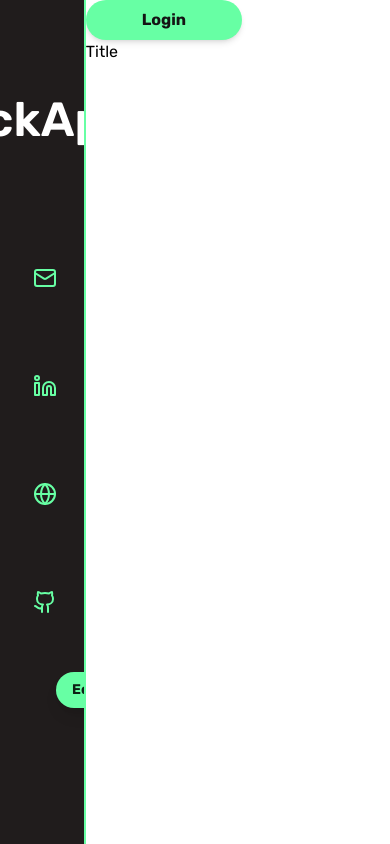
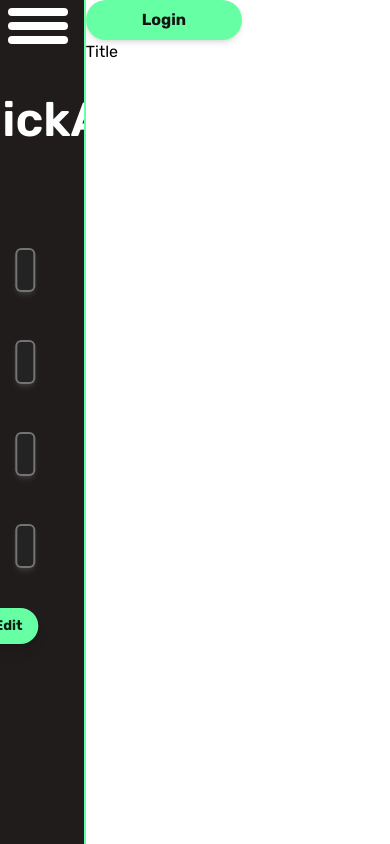
Before and after one commit to kevinliu399/QuickApply, a React (Create React App) app: page / in a window 390 px wide. Built offline with nearby package versions, Linux system fonts and the light colour scheme.

Commit message:
FIX: Constant size textbox

```diff
--- a/src/components/Sidebar/Sidebar.css
+++ b/src/components/Sidebar/Sidebar.css
@@ -1,55 +1,96 @@
 @import url('https://fonts.googleapis.com/css2?family=Rubik:ital,wght@0,300..900;1,300..900&display=swap');
 
+/* Sidebar.css */
+.icon-container {
+  flex: 0 0 20%; /* Icon takes up 20% of the width */
+  display: flex;
+  justify-content: center;
+  align-items: center;
+}
+
+.textbox-container {
+  flex: 1; /* Textbox takes up the remaining 80% of the width */
+  display: flex;
+  align-items: center;
+}
 
 
-.toggleButton {
-    width: 100%;
-    height: 100px;
-    display: flex;
-    align-items: center;
-    justify-content: flex-end;
+/* HAMBURGER MENU * */
+:root {
+  --bar-width: 60px;
+  --bar-height: 8px;
+  --hamburger-gap: 6px;
+  --foreground: white;
+  --background: white;
+  --hamburger-margin: 8px;
+  --animation-timing: 200ms ease-in-out;
+  --hamburger-height: calc(var(--bar-height) * 3 + var(--hamburger-gap) * 2);
 }
 
-  .toggleButton svg {
-    font-size: 50px;
-  }
-  .toggleButton button {
-    margin-right: 20px;
-    background-color: transparent;
-    border: none;
-    color: white;
+.hamburger-menu {
+  --x-width: calc(var(--hamburger-height) * 1.41421356237);
+
+  display: flex;
+  flex-direction: column;
+  gap: var(--hamburger-gap);
+  width: max-content;
+  position: absolute;
+  top: var(--hamburger-margin);
+  left: var(--hamburger-margin);
+  z-index: 2;
   cursor: pointer;
 }
 
-  @media only screen and (max-width: 900px) {
-    .navbar a {
-      width: 70px;
-    }
+.hamburger-menu:has(input:focus-visible)::before,
+.hamburger-menu:has(input:focus-visible)::after,
+.hamburger-menu input:focus-visible {
+  box-shadow: 0 0 0 1px var(--foreground);
 }
 
-  @media only screen and (max-width: 600px) {
-    .toggleButton {
-      display: flex;
-    }
-    #close sidebar {
-      display: none;
-    }
+.hamburger-menu::before,
+.hamburger-menu::after,
+.hamburger-menu input {
+  content: "";
+  width: var(--bar-width);
+  height: var(--bar-height);
+  background-color: var(--foreground);
+  border-radius: 9999px;
+  transform-origin: left center;
+  transition: opacity var(--animation-timing), width var(--animation-timing),
+    rotate var(--animation-timing), translate var(--animation-timing),
+    background-color var(--animation-timing);
 }
 
-  @media only screen and (min-width: 600px) {
-    .toggleButton {
-      display: none;
+.hamburger-menu input {
+  appearance: none;
+  padding: 0;
+  margin: 0;
+  outline: none;
+  pointer-events: none;
 }
 
-    .hiddenLinks {
-      display: none;
+.hamburger-menu:has(input:checked)::before {
+  rotate: 45deg;
+  width: var(--x-width);
+  translate: 0 calc(var(--bar-height) / -2);
 }
 
-    #open {
-      height: 100px;
+.hamburger-menu:has(input:checked)::after {
+  rotate: -45deg;
+  width: var(--x-width);
+  translate: 0 calc(var(--bar-height) / 2);
 }
 
-    #open .sidebar-content {
-      flex-direction: row;
+.hamburger-menu input:checked {
+  opacity: 0;
+  width: 0;
 }
+
+.sidebar {
+  transition: translate var(--animation-timing);
+  translate: -150%;
 }
+
+.hamburger-menu:has(input:checked) + .sidebar {
+  translate: 0;
+}
--- a/src/components/Sidebar/Sidebar.tsx
+++ b/src/components/Sidebar/Sidebar.tsx
@@ -3,18 +3,18 @@
 import './Sidebar.css';
 
 
-// TextWithCopyIcon component
 const TextWithCopyIcon: React.FC<{ text: string, isEditing: boolean, onChange: (event: ChangeEvent<HTMLInputElement>) => void, onCopy: () => void, onClear: () => void }> = ({ text, isEditing, onChange, onCopy, onClear }) => (
-  <div className="bg-[#232323] rounded-md p-2 flex items-center flex-1 ml-2 border-2 border-[rgba(169,169,169,0.6)]" style={{ boxShadow: '0 4px 6px -1px rgba(255, 255, 255, 0.1), 0 2px 4px -1px rgba(255, 255, 255, 0.06)' }}>
+  <div className="bg-[#232323] overflow-hidden rounded-md p-2 flex items-center ml-2 border-2 border-[rgba(169,169,169,0.6)] " style={{ width: '100%', boxShadow: '0 4px 6px -1px rgba(255, 255, 255, 0.1), 0 2px 4px -1px rgba(255, 255, 255, 0.06)' }}>
     {isEditing ? (
       <input
         type="text"
         value={text}
         onChange={onChange}
-        className="flex-1 bg-[#232323] text-[rgba(169,169,169,0.6)] border-none outline-none font-rubik text-sm"
+        className="flex-1 bg-[#232323] text-[rgba(169,169,169,0.6)] border-none outline-none font-rubik text-sm "
+        style={{ width: '100%' }}
       />
     ) : (
-      <span className="flex-1 text-[rgba(169,169,169,0.6)] font-rubik text-sm">{text}</span>
+      <span className="flex-1 text-[rgba(169,169,169,0.6)] font-rubik text-sm" style={{ overflow: 'hidden', textOverflow: 'ellipsis', whiteSpace: 'nowrap'}}>{text}</span>
     )}
     {isEditing ? (
       <X
@@ -99,6 +99,10 @@
 
   return (
     <div className="bg-[#201c1c] flex flex-col items-center p-4 h-screen">
+      <label className="hamburger-menu">
+        <input type="checkbox"/>
+      </label>
+      <div className="sidebar w-full">
         <h1 className="text-5xl mb-20 mt-20 font-rubik font-semibold text-center text-[rgba(255,255,255)]">
           QuickApply
         </h1>
@@ -111,6 +115,7 @@
           handleClearClick={handleClearClick}
         />
       </div>
+    </div>
   );
 };
 
```
Lines whose indentation alone changed are shown as unchanged.
